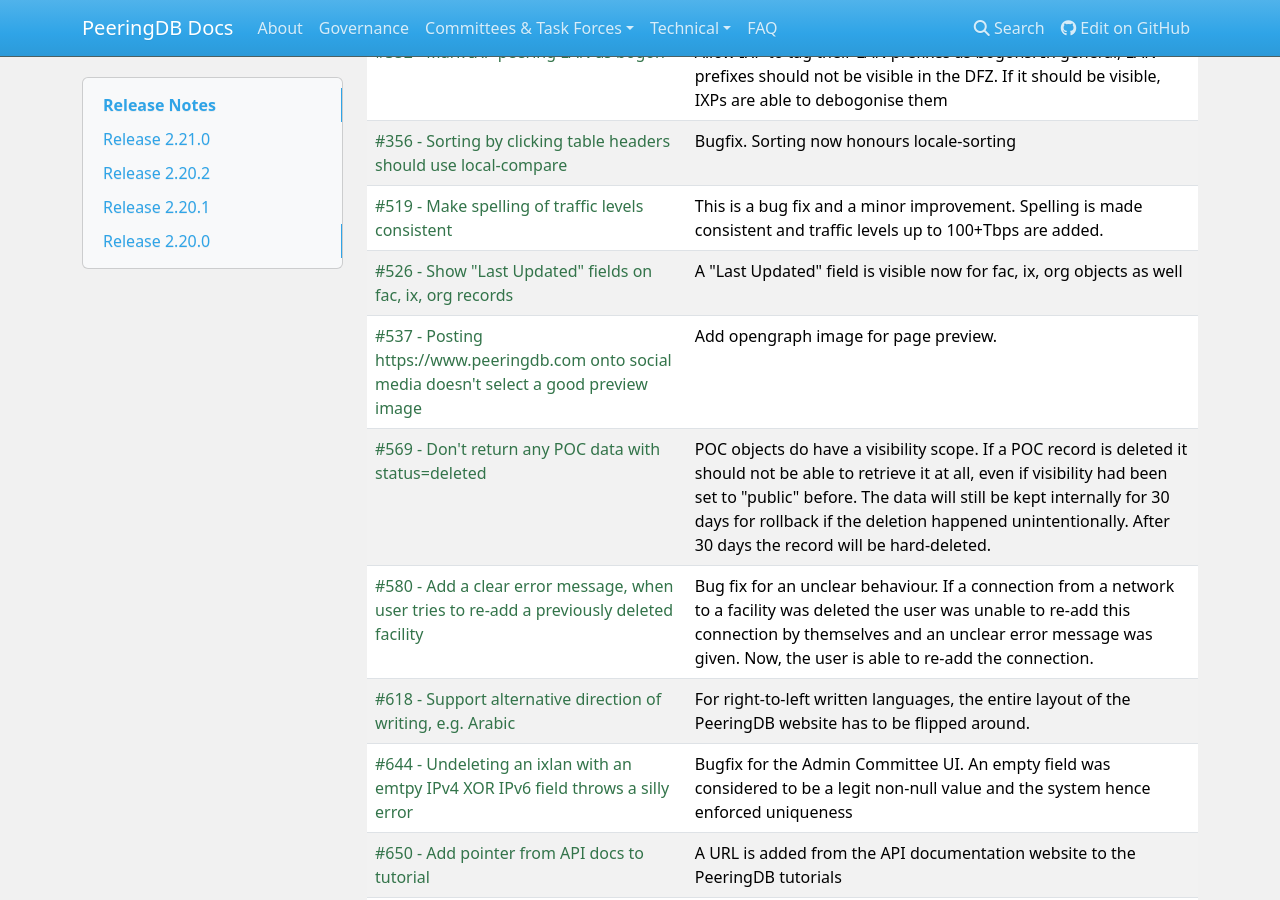
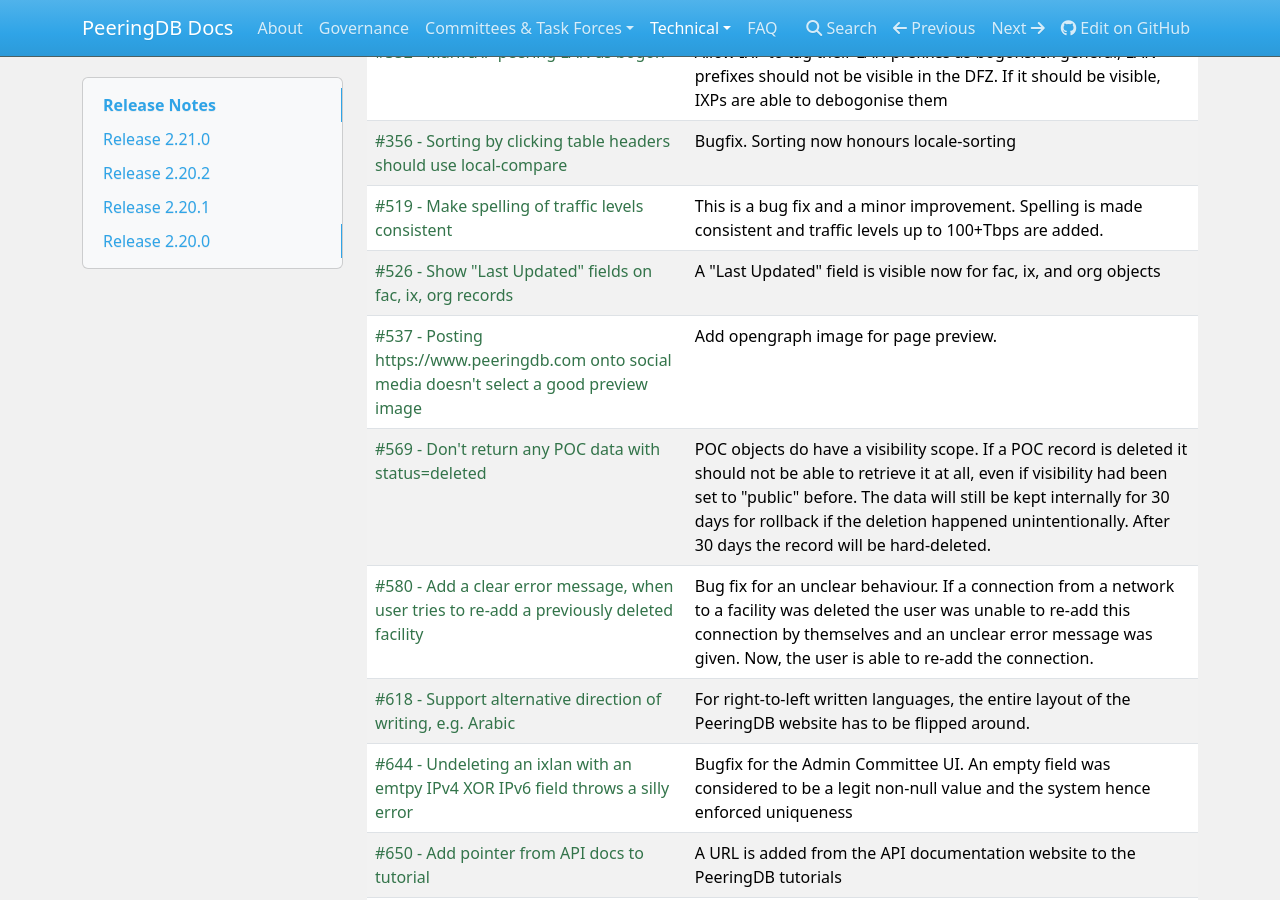
Before and after one commit to peeringdb/docs, an MkDocs documentation site: the page built from docs/release_notes/index.md, in a window 1280 px wide and 900 px high, scrolled down 754 px. Built offline with MkDocs 1.6.1, drawn with Linux system fonts in a browser that asks for light colours; nearby versions of some CDN libraries.

Commit message:
Add release notes to nav under Technical. Small change to grammar on Last Updated fields in release notes.

```diff
--- a/docs/release_notes/index.md
+++ b/docs/release_notes/index.md
@@ -19,7 +19,7 @@
 | [#352 - Mark IXP peering LAN as bogon](https://github.com/peeringdb/peeringdb/issues/352) | Allow IXP to tag their LAN prefixes as bogons. In general, LAN prefixes should not be visible in the DFZ. If it should be visible, IXPs are able to debogonise them |
 | [#356 - Sorting by clicking table headers should use local-compare](https://github.com/peeringdb/peeringdb/issues/356) | Bugfix. Sorting now honours locale-sorting |
 | [#519 - Make spelling of traffic levels consistent](https://github.com/peeringdb/peeringdb/issues/519) | This is a bug fix and a minor improvement. Spelling is made consistent and traffic levels up to 100+Tbps are added.|
-| [#526 - Show "Last Updated" fields on fac, ix, org records](https://github.com/peeringdb/peeringdb/issues/526) | A "Last Updated" field is visible now for fac, ix, org objects as well |
+| [#526 - Show "Last Updated" fields on fac, ix, org records](https://github.com/peeringdb/peeringdb/issues/526) | A "Last Updated" field is visible now for fac, ix, and org objects |
 | [#537 - Posting https://www.peeringdb.com onto social media doesn't select a good preview image](https://github.com/peeringdb/peeringdb/issues/537) | Add opengraph image for page preview.|
 | [#569 - Don't return any POC data with status=deleted](https://github.com/peeringdb/peeringdb/issues/569) | POC objects do have a visibility scope. If a POC record is deleted it should not be able to retrieve it at all, even if visibility had been set to "public" before. The data will still be kept internally for 30 days for rollback if the deletion happened unintentionally. After 30 days the record will be hard-deleted.|
 | [#580 - Add a clear error message, when user tries to re-add a previously deleted facility](https://github.com/peeringdb/peeringdb/issues/580) | Bug fix for an unclear behaviour. If a connection from a network to a facility was deleted the user was unable to re-add this connection by themselves and an unclear error message was given. Now, the user is able to re-add the connection. |
--- a/mkdocs.yml
+++ b/mkdocs.yml
@@ -16,6 +16,7 @@
     - API Specs: api_specs.md
     - IX-F JSON: ix-f-json-import-rules.md
     - OAuth: oauth.md
+    - Release Notes: release_notes/index.md
     - Translations: translation.md
   - FAQ: faq.md
 
```
